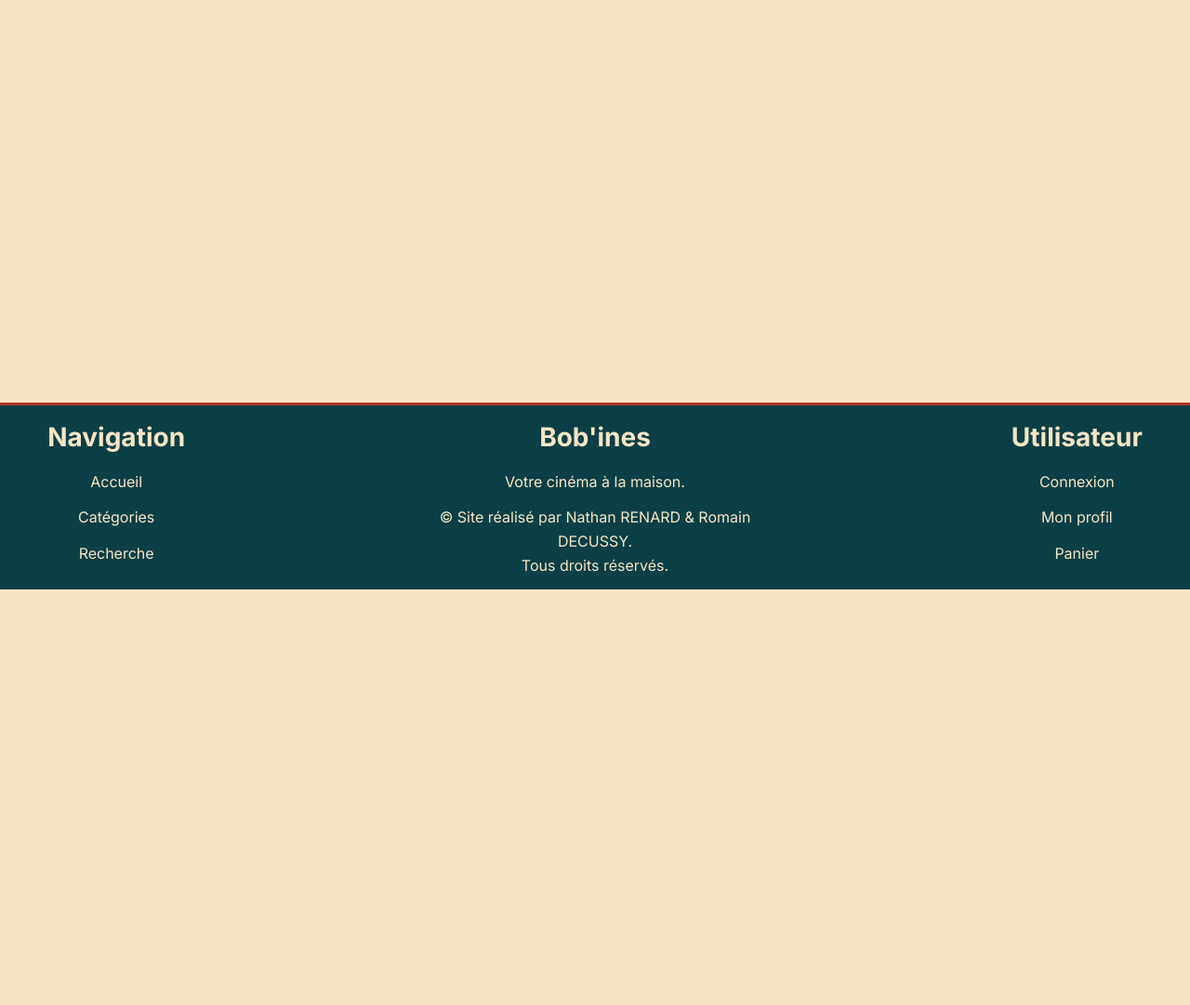
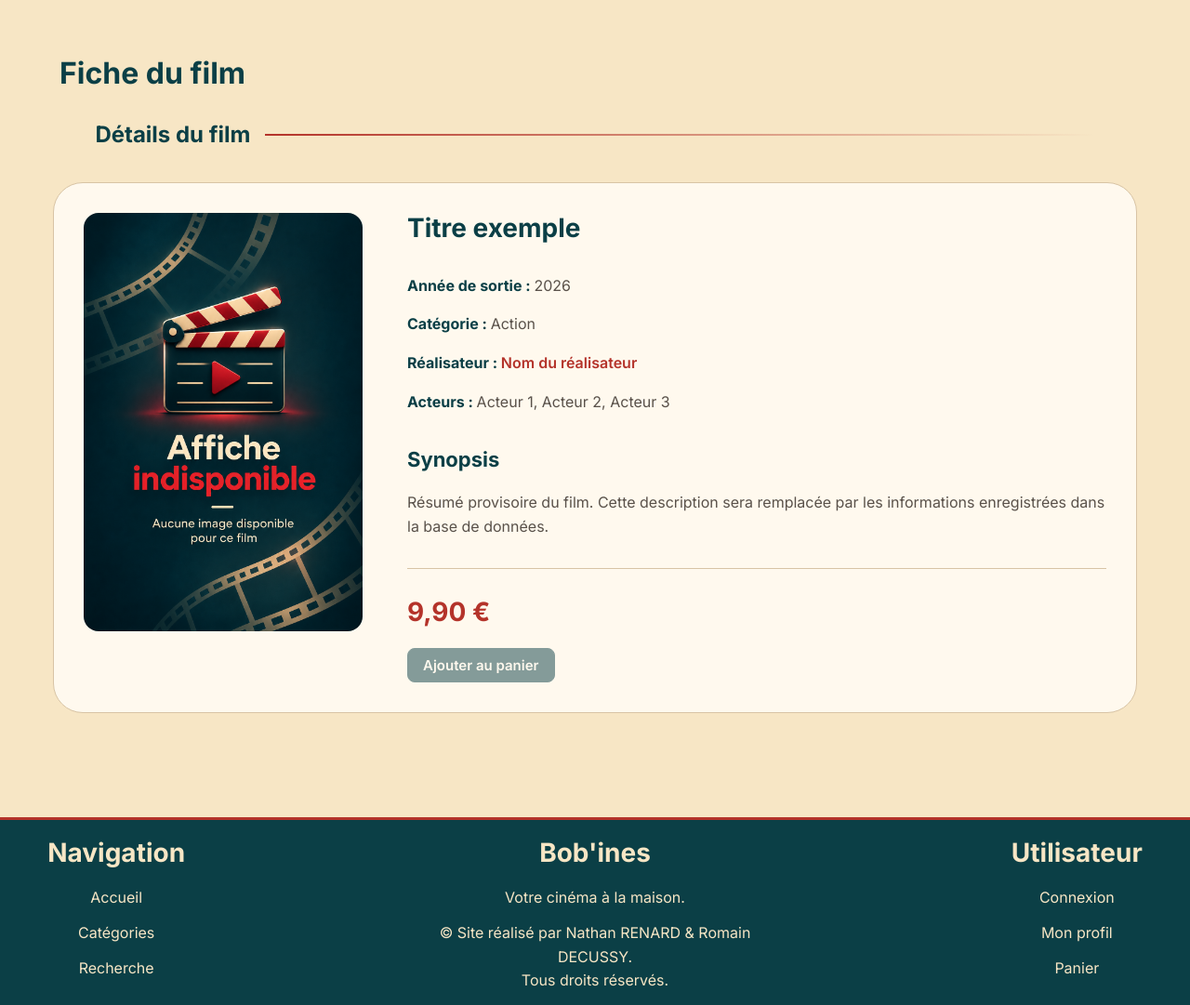
Before and after one commit to WhatDahFox/pPHPD1_Application.web.de.catalogue.et.achat.de.film, a PHP site: page /movie.php in a window 1280 px wide. Shown: the part 166-1247 px from the top of the page at 93% size. Before the commit the page ends 800 px from the top, so only its background shows below. Run offline with PHP 8.4, Linux system fonts and the light colour scheme.

Commit message:
style(movie) : add movie details page
MOVIE.PHP

- Structure HTML de la page

MOVIE.PHP

- Design CSS de la page

FONCTIONNALÉS

- Préparation à l'intégration future du PHP

```diff
--- /dev/null
+++ b/public/css/movie.css
@@ -0,0 +1,137 @@
+
+/* ========================================
+1. Fiche du film
+========================================= */
+
+.details_film {
+    display: flex;
+    flex-flow: row wrap;
+    align-items: flex-start;
+    gap: 3rem;
+
+    max-width: 1100px;
+    margin: 2rem auto;
+    padding: 2rem;
+
+    background-color: var(--fond_carte);
+    border: 1px solid var(--bordure);
+    border-radius: 2rem;
+}
+
+/* ========================================
+2. Affiche du film
+========================================= */
+
+.conteneur_affiche {
+    flex: 0 1 300px;
+}
+
+.affiche_details {
+    display: block;
+    width: 100%;
+    aspect-ratio: 2 / 3;
+    object-fit: cover;
+    border-radius: 1rem;
+}
+
+/* ========================================
+3. Informations du film
+========================================= */
+
+.informations_film {
+    display: flex;
+    flex: 1;
+    flex-direction: column;
+    gap: 2rem;
+    min-width: 0;
+}
+
+.titre_details_film {
+    margin: 0;
+    color: var(--texte_principal);
+    font-size: var(--taille-h2);
+    line-height: var(--interligne_titre);
+}
+
+.donnees_film {
+    display: flex;
+    flex-direction: column;
+    gap: 1rem;
+}
+
+.donnees_film p {
+    margin: 0;
+    color: var(--texte_secondaire);
+}
+
+.donnees_film strong {
+    color: var(--texte_principal);
+}
+
+.lien_realisateur {
+    color: var(--couleur_accent);
+    font-weight: var(--graisse_semi_grasse);
+}
+
+/* ========================================
+4. Synopsis
+========================================= */
+
+.synopsis_film h4 {
+    margin: 0 0 1rem;
+    color: var(--texte_principal);
+    font-size: var(--taille-h3);
+}
+
+.synopsis_film p {
+    margin: 0;
+    color: var(--texte_secondaire);
+    font-size: var(--taille_texte);
+    line-height: var(--interligne_texte);
+}
+
+/* ========================================
+5. Achat du film
+========================================= */
+
+.achat_film {
+    display: flex;
+    flex-direction: column;
+    align-items: flex-start;
+    gap: 1rem;
+
+    padding-top: 1.5rem;
+    border-top: 1px solid var(--bordure);
+}
+
+.prix_details_film {
+    margin: 0;
+    color: var(--couleur_accent);
+    font-size: var(--taille-h2);
+    font-weight: var(--graisse_grasse);
+}
+
+/* ========================================
+X. Responsive
+========================================= */
+
+@media (max-width: 750px) {
+
+    .details_film {
+        flex-direction: column;
+        align-items: stretch;
+        gap: 2rem;
+        padding: 1.5rem;
+    }
+
+    .conteneur_affiche {
+        flex: none;
+        width: 100%;
+        max-width: 300px;
+        margin: 0 auto;
+    }
+
+    .informations_film {
+        width: 100%;
+    }
+}
--- a/public/movie.php
+++ b/public/movie.php
@@ -5,7 +5,7 @@
     <meta name="viewport" content="width=device-width, initial-scale=1.0">
     <title> Accueil | Bob'ines </title>
     <link rel="stylesheet" href="./css/common.css">
-    <link rel="stylesheet" href="./css/index.css">
+    <link rel="stylesheet" href="./css/movie.css">
 </head>
 
 <body class="conteneur">
@@ -15,7 +15,76 @@
     </header>
 
     <main>
+        <h1>Fiche du film</h1>
 
+        <!-- =================================
+        1. Détails du film
+        ===================================== -->
+
+        <section class="section_page section_film">
+            <h2 class="titre_section"> Détails du film </h2>
+            <article class="details_film">
+
+                <!-- Affiche du film -->
+                <div class="conteneur_affiche">
+                    <img
+                            class="affiche_details"
+                            src="./images/affiche_indisponible.png"
+                            alt="Affiche du film"
+                    >
+                </div>
+                <!-- -------------------- -->
+                <!-- Informations du film -->
+                <div class="informations_film">
+                    <h3 class="titre_details_film">
+                        Titre exemple
+                    </h3>
+                    <div class="donnees_film">
+                        <p>
+                            <strong> Année de sortie : </strong>
+                            <span> 2026 </span>
+                        </p>
+                        <p>
+                            <strong> Catégorie : </strong>
+                            <span> Action </span>
+                        </p>
+                        <p>
+                            <strong> Réalisateur : </strong>
+                            <a class="lien_realisateur" href="/director.php">
+                                Nom du réalisateur
+                            </a>
+                        </p>
+                        <p>
+                            <strong> Acteurs : </strong>
+                            <span> Acteur 1, Acteur 2, Acteur 3 </span>
+                        </p>
+                    </div>
+                    <!-- -------------------- -->
+                    <!-- Synopsis -->
+                    <div class="synopsis_film">
+                        <h4> Synopsis </h4>
+                        <p>
+                            Résumé provisoire du film.
+                            Cette description sera remplacée
+                            par les informations enregistrées
+                            dans la base de données.
+                        </p>
+                    </div>
+                    <!-- -------------------- -->
+                    <!-- Achat -->
+                    <div class="achat_film">
+                        <p class="prix_details_film"> 9,90 € </p>
+                        <button class="bouton_panier"
+                                type="button"
+                                disabled>
+                            Ajouter au panier
+                        </button>
+                    </div>
+                    <!-- -------------------- -->
+
+                </div>
+            </article>
+        </section>
     </main>
 
     <footer class="bloc footer">
```
Lines whose indentation alone changed are shown as unchanged.
